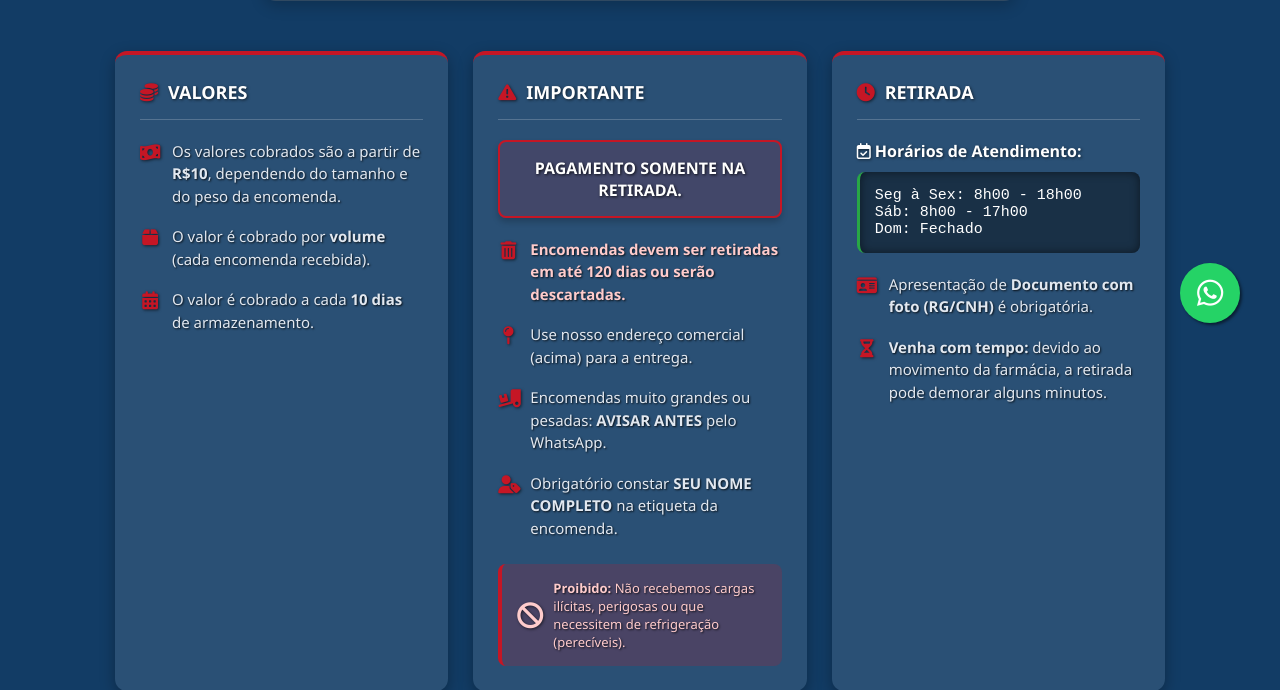
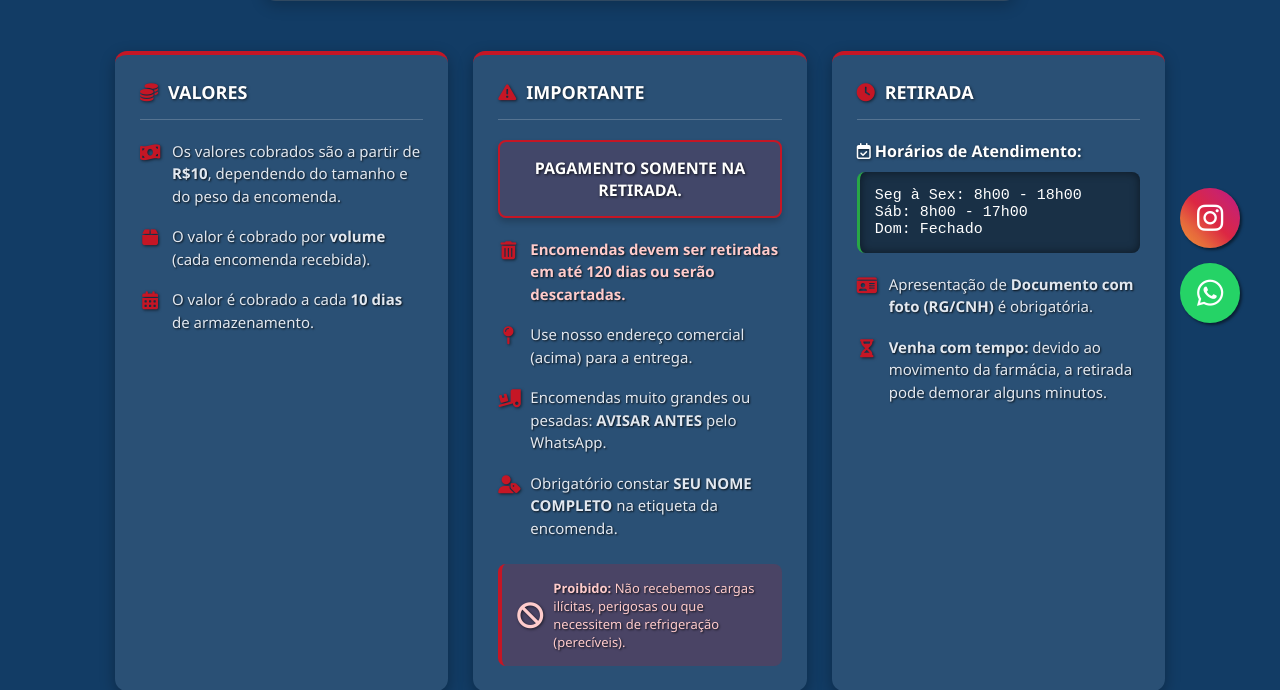
Before and after one commit to LuanHOS/sistema-drogafoz, a Django app: page / in a window 1280 px wide. Shown: the part 437-1127 px from the top of the page. Run offline with Django 5.2, Linux system fonts and the light colour scheme; parts of the project's set-up code (start-up, migrations or seed data) failed here and were passed over.

Commit message:
botao insta flutuante

```diff
--- a/templates/publica/home.html
+++ b/templates/publica/home.html
@@ -167,7 +167,7 @@
             text-shadow: 1px 1px 3px rgba(0,0,0,0.6);
         }
 
-        /* Botão WhatsApp Flutuante */
+        /* Botões Flutuantes (WhatsApp e Instagram) */
         .whatsapp-float {
             position: fixed;
             width: 60px;
@@ -192,6 +192,32 @@
             background-color: #128c7e;
             transform: scale(1.1);
             color: #FFF;
+        }
+
+        .instagram-float {
+            position: fixed;
+            width: 60px;
+            height: 60px;
+            bottom: 115px; /* Fica logo acima do WhatsApp */
+            right: 40px;
+            background: linear-gradient(45deg, #f09433 0%, #e6683c 25%, #dc2743 50%, #cc2366 75%, #bc1888 100%);
+            color: #FFF;
+            border-radius: 50px;
+            text-align: center;
+            font-size: 30px;
+            box-shadow: 2px 2px 3px rgba(0,0,0,0.5);
+            z-index: 100;
+            display: flex;
+            align-items: center;
+            justify-content: center;
+            text-decoration: none;
+            transition: all 0.3s ease;
+        }
+
+        .instagram-float:hover {
+            transform: scale(1.1);
+            color: #FFF;
+            box-shadow: 2px 2px 8px rgba(0,0,0,0.6);
         }
 
         @media (max-width: 900px) {
@@ -318,6 +344,12 @@
         © {{ now.year }} Drogafoz Encomendas - Foz do Iguaçu. Todos os direitos reservados.
     </footer>
 
+    <!-- Botão Instagram Flutuante -->
+    <a href="https://www.instagram.com/drogafoz/" class="instagram-float" target="_blank">
+        <i class="fab fa-instagram"></i>
+    </a>
+
+    <!-- Botão WhatsApp Flutuante -->
     <a href="https://wa.me/5545999422240" class="whatsapp-float" target="_blank">
         <i class="fab fa-whatsapp"></i>
     </a>
```
